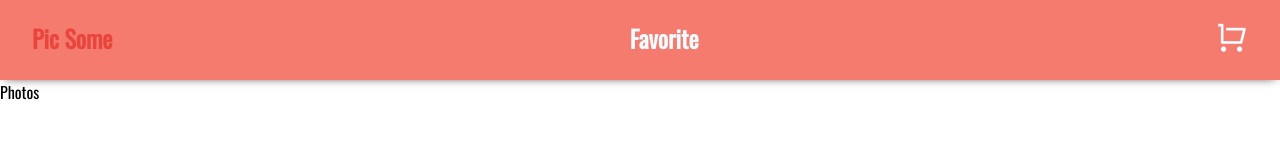
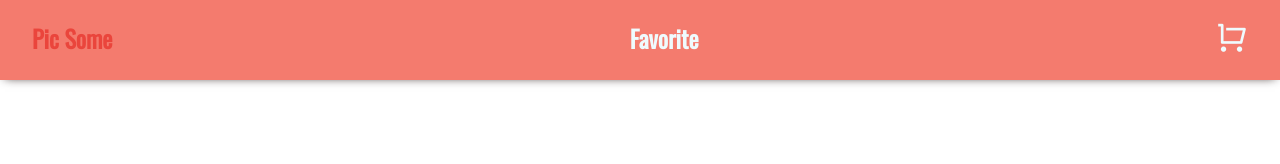
Before and after one commit to Simone-Carriero/photo-store, a React (Vite) app: page / in a window 1280 px wide. Shown: the top 164 px of the page. Built offline with nearby package versions, Linux system fonts and the light colour scheme.

Commit message:
Add utilities classes and fix style
Change the navbar folder name, capitalized the first letter

```diff
--- a/src/index.css
+++ b/src/index.css
@@ -14,6 +14,8 @@
   --pink: #f47b6e;
   --light-blue: #effbfe;
   --blue: #ace6ec;
+
+  --max-width: 1170px;
 }
 
 /* Set core body defaults */
@@ -48,3 +50,18 @@ picture {
 .btn:disabled {
   border-color: lightgray;
 }
+
+.page-100 {
+  min-height: calc(100vh - 5rem);
+  padding: 5rem 0;
+}
+
+/* section */
+.section {
+  padding: 5rem 0;
+}
+.section-center {
+  width: 90vw;
+  margin: 0 auto;
+  max-width: var(--max-width);
+}
--- a/src/pages/SharedLayout.jsx
+++ b/src/pages/SharedLayout.jsx
@@ -1,12 +1,12 @@
 import React from 'react';
 import { Outlet } from 'react-router-dom';
-import Navbar from '../components/navbar/Navbar';
+import Navbar from '../components/Navbar/Navbar';
 
 const SharedLayout = () => {
   return (
     <>
       <Navbar />
-      <main>
+      <main className='page-100'>
         <Outlet />
       </main>
     </>
```
Also changed, not shown: src/components/Navbar/Navbar.css (renamed from src/components/navbar/Navbar.css), src/components/Navbar/Navbar.jsx (renamed from src/components/navbar/Navbar.jsx).
